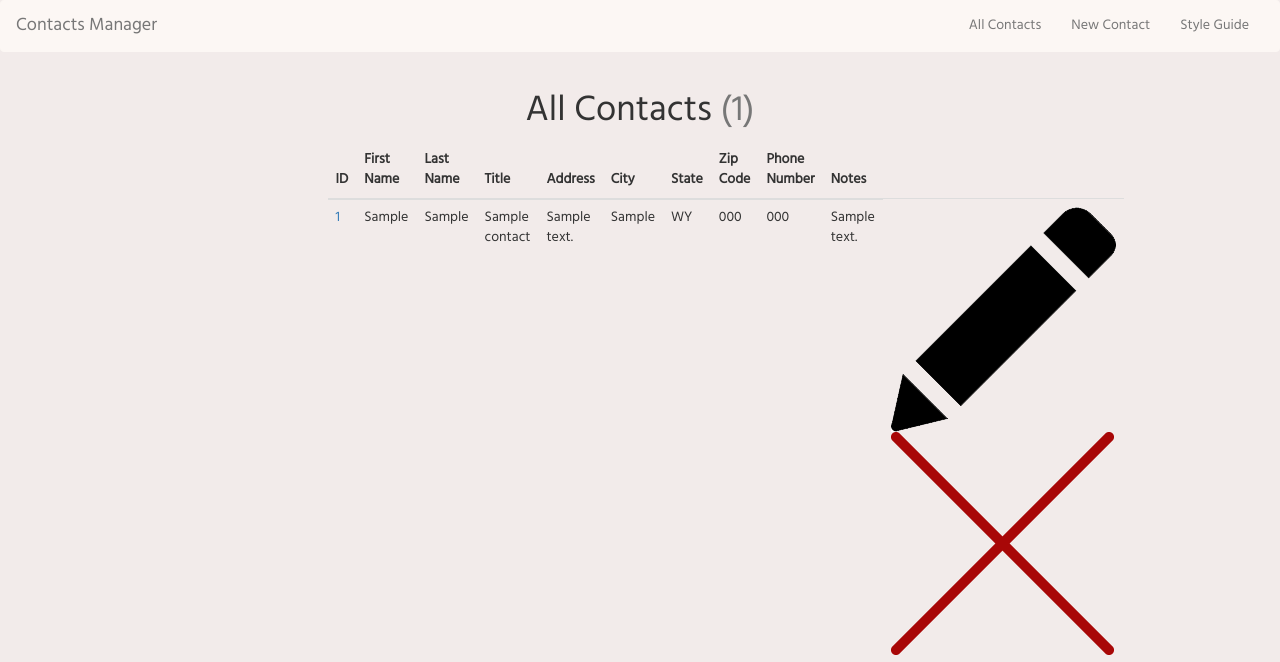
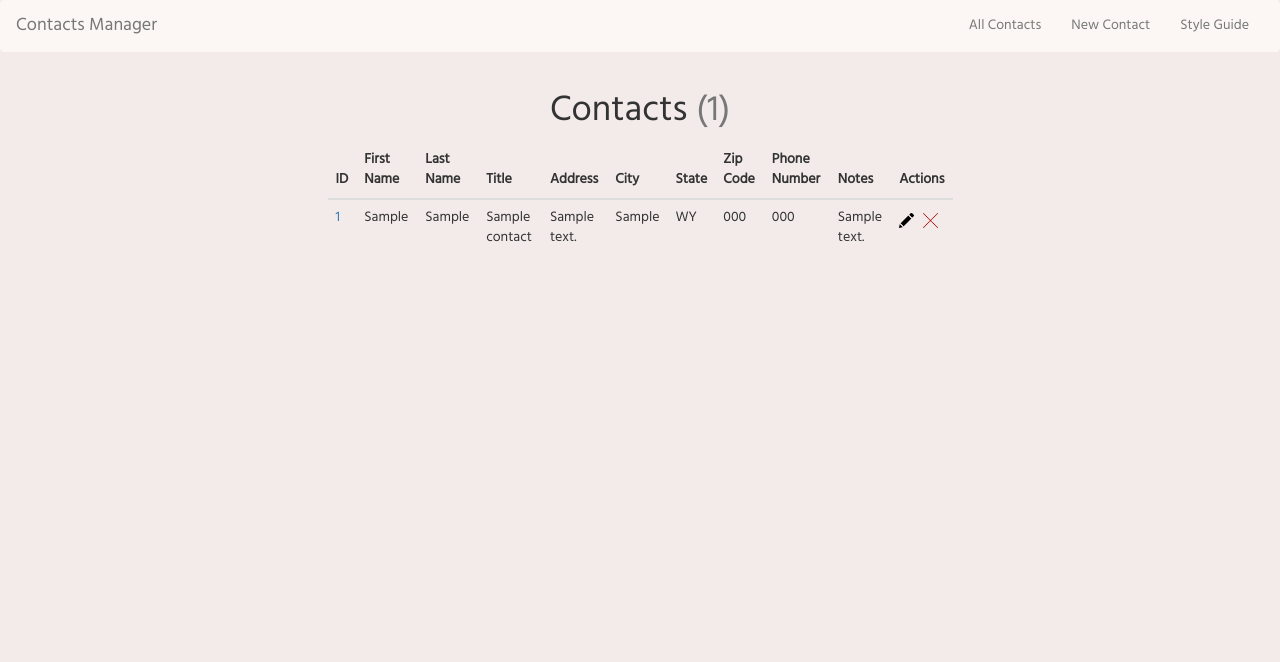
Before and after one commit to alexisbarnes/contact-manager, a PHP site: page / in a window 1280 px wide. Shown: the top 662 px of the page. Run offline with PHP 8.4, Linux system fonts and the light colour scheme; tables that the repository leaves empty or names only in its code hold one stand-in row (values such as "Sample post"); some libraries are stand-ins or nearby versions.

Commit message:
Edit and delete icons working.

```diff
--- a/css/style.css
+++ b/css/style.css
@@ -24,3 +24,13 @@
   resize: none;
   height: 150px;
 }
+
+/*--ICONS--*/
+.edit-icon {
+  height: 15px;
+}
+
+.delete-icon {
+  height: 15px;
+  margin: 5px;
+}
--- a/index.php
+++ b/index.php
@@ -27,7 +27,7 @@
 <?php endif; ?>
 
 
-<h1>All Contacts <span class="text-muted">(<?= count($contacts); ?>)</span></h1>
+<h1>Contacts <span class="text-muted">(<?= count($contacts); ?>)</span></h1>
   <!-- Table -->
   <table class="table table-hover">
     <thead class="thead-inverse">
@@ -41,6 +41,7 @@
       <th>Zip Code</th>
       <th>Phone Number</th>
       <th>Notes</th>
+      <th>Actions</th>
     </thead>
     <tbody>
       <?php foreach($contacts as $contact) : ?>
@@ -56,8 +57,8 @@
         <td><?= $contact['phone']; ?></td>
         <td><?= $contact['notes']; ?></td>
         <td>
-          <a href="/edit.php?id=<?= $contact['id']; ?>"><img src="icons/pencil.png" alt="edit"></a>
-          <a href="/delete.php?id<?= $contact['id']; ?>"><img src="icons/x.png" alt="delete"></a>
+          <a href="/edit.php?id=<?= $contact['id']; ?>"><img src="/imgs/pencil.png" alt="edit" class="edit-icon" /></a>
+          <a href="/delete.php?id=<?= $contact['id']; ?>"><img src="/imgs/x.png" alt="delete" class="delete-icon" /></a>
         </td>
       </tr>
       <?php endforeach; ?>
```
Also changed, not shown: imgs/pencil.png (renamed from icons/pencil.png), imgs/x.png (renamed from icons/x.png), 2 other files.
